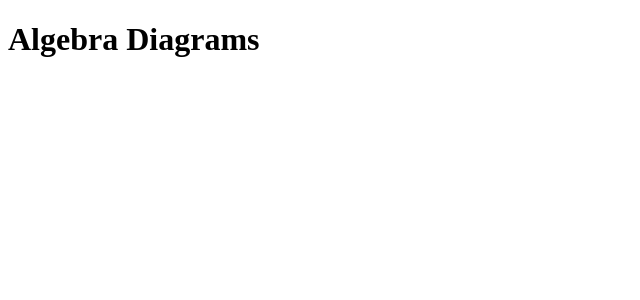
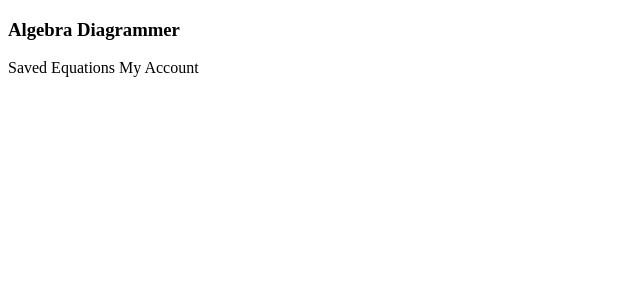
Before and after one commit to alexcaron/algebra-diagrams, a React (Create React App) app in the folder client/: page / in a window 1280 px wide. Shown: the top 300 px of the page, without its empty margins (0-640 px from the left). Built offline with nearby package versions, Linux system fonts and the light colour scheme; the HTML template or start-up script is replaced by a standard one.

Commit message:
create title bar

```diff
--- a/client/src/App.jsx
+++ b/client/src/App.jsx
@@ -2,9 +2,18 @@ import React from 'react';
 
 const App = () => {
   return (
-    <div>
-      <h1>Algebra Diagrams</h1>
+    <>
+    <div className='nav-bar'>
+      <h3>Algebra Diagrammer</h3>
+      <div className='nav-bar-right'>
+        <span>Saved Equations</span>
+        <span> My Account</span>
+      </div>
     </div>
+    <div className='app-content'>
+
+    </div>
+    </>
   )
 }
 
```
Also changed, not shown: 2 other files (tests, documents, lock files or other folders).
